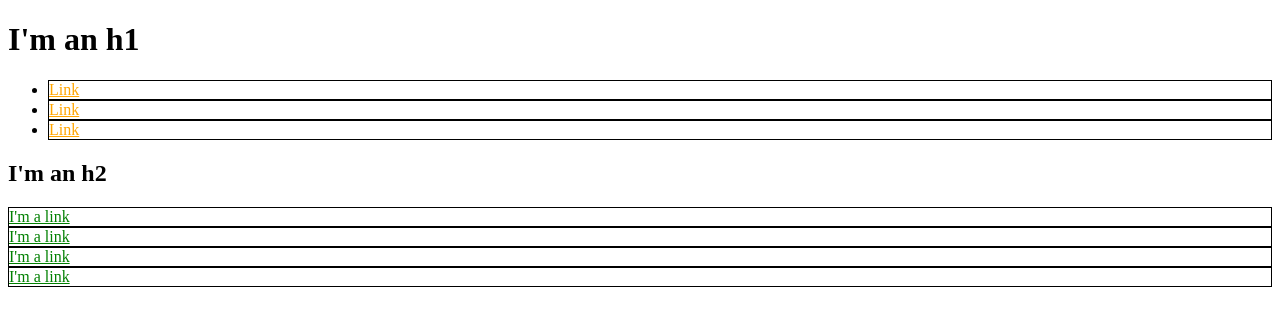
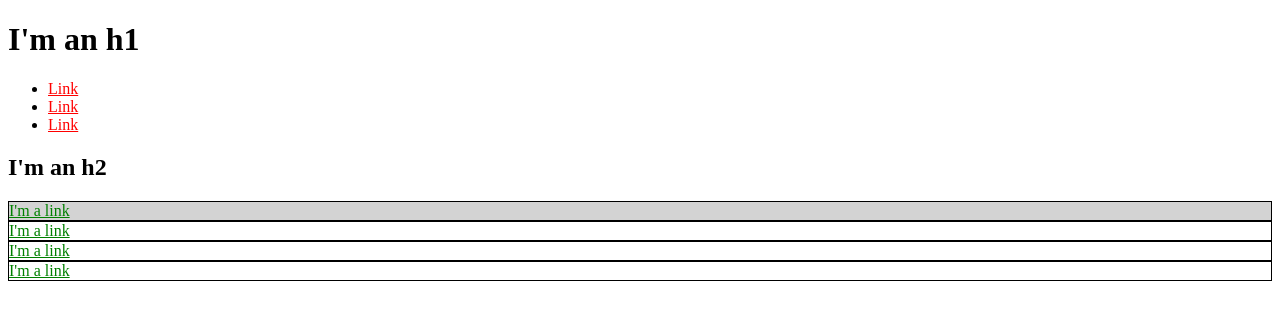
Before and after one commit to piccetto/piccetto.github.io, a Jekyll site: the page built from index.html, in a window 1280 px wide. Shown: the top 326 px of the page. Built offline with Jekyll 4.4.1, drawn with Linux system fonts in a browser that asks for light colours.

Commit message:
fix error in merge commit

```diff
--- a/assets/css/style.scss
+++ b/assets/css/style.scss
@@ -1,20 +1,17 @@
 ---
 ---
 
-div {
+a {
+    color: red;
+}
+
+#exec-bio {
+    background-color: lightgray;
+}
+
+.bio-box {
     border: 1px solid black;
     a {
         color: green;
     }
 }
-
-li {
-    border: 1px solid black;
-    a {
-        color: orange;
-    }
-}
-
-a {
-    color: red;
-}
```
